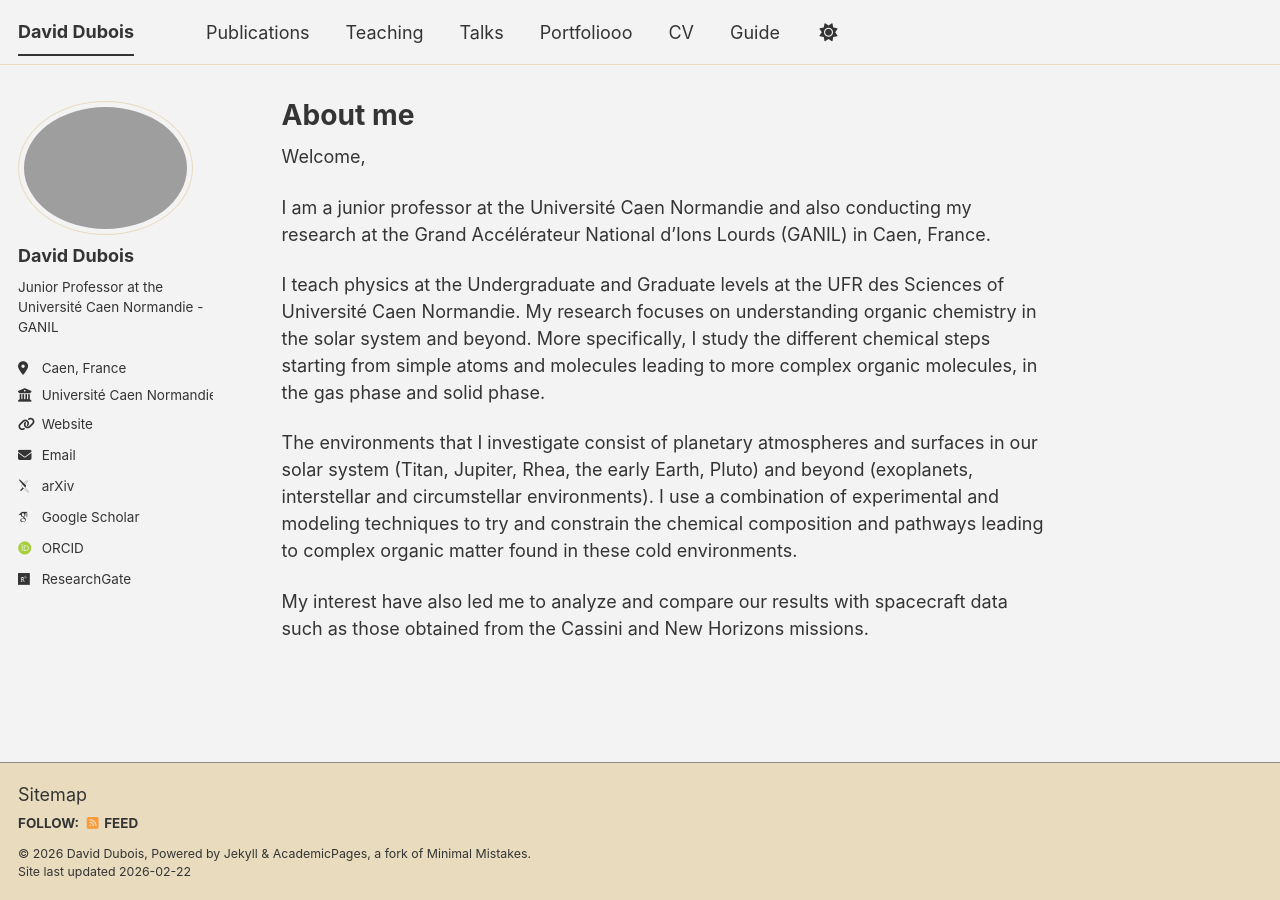
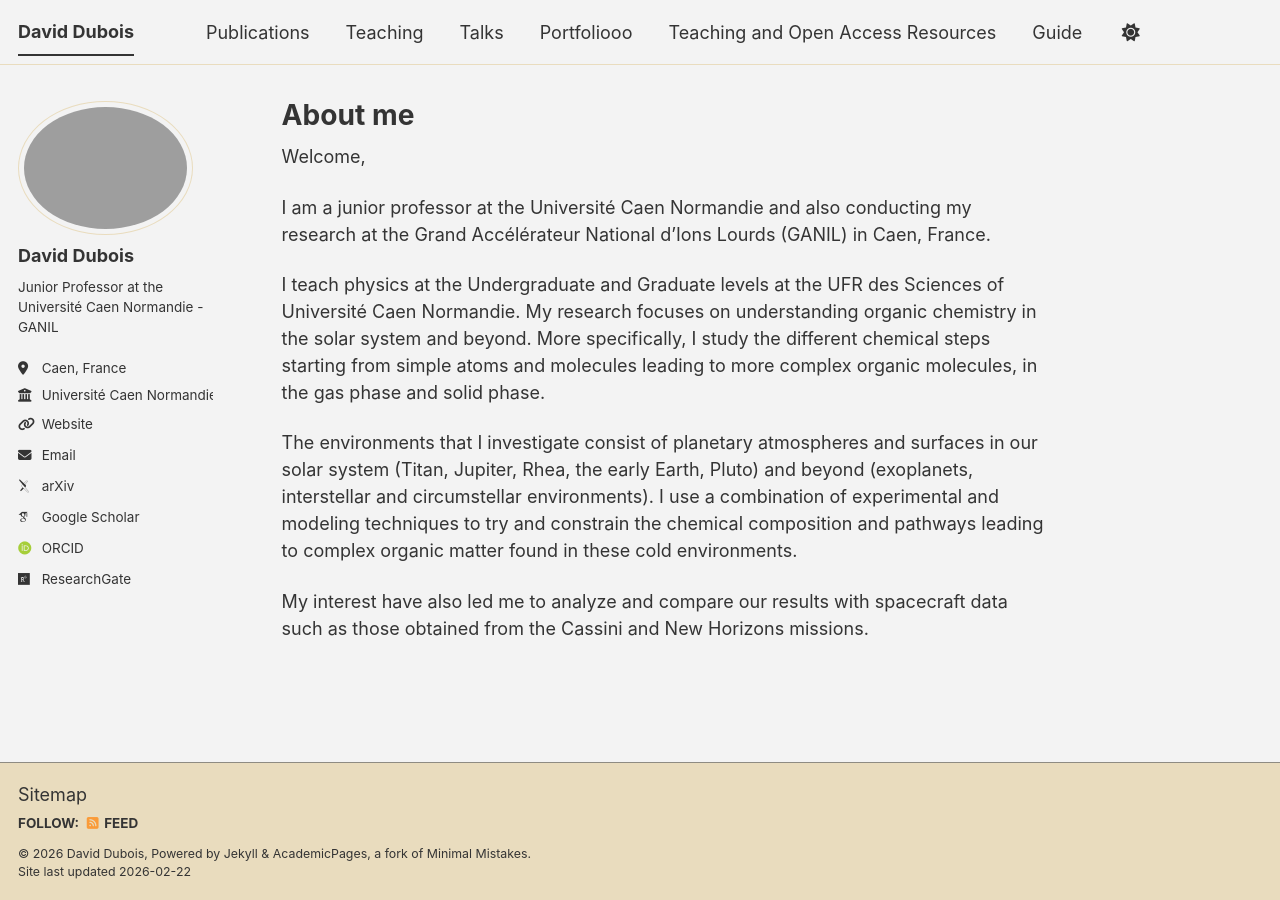
Before and after one commit to daviddubois5/daviddubois, a Jekyll site: the page built from _pages/about.md, in a window 1280 px wide. Built offline with Jekyll 4.4.1, drawn with Linux system fonts in a browser that asks for light colours; some web fonts are replaced; a script bundle is joined from its source files by our own code; library files that are not in the unit come from our copies.

Commit message:
Update navigation.yml

```diff
--- a/_data/navigation.yml
+++ b/_data/navigation.yml
@@ -20,7 +20,7 @@ main:
   - title: "Portfoliooo"
     url: /portfolio/
 
-  - title: "CV"
+  - title: "Teaching and Open Access Resources"
     url: /cv/
 
   # - title: "CV"
```
